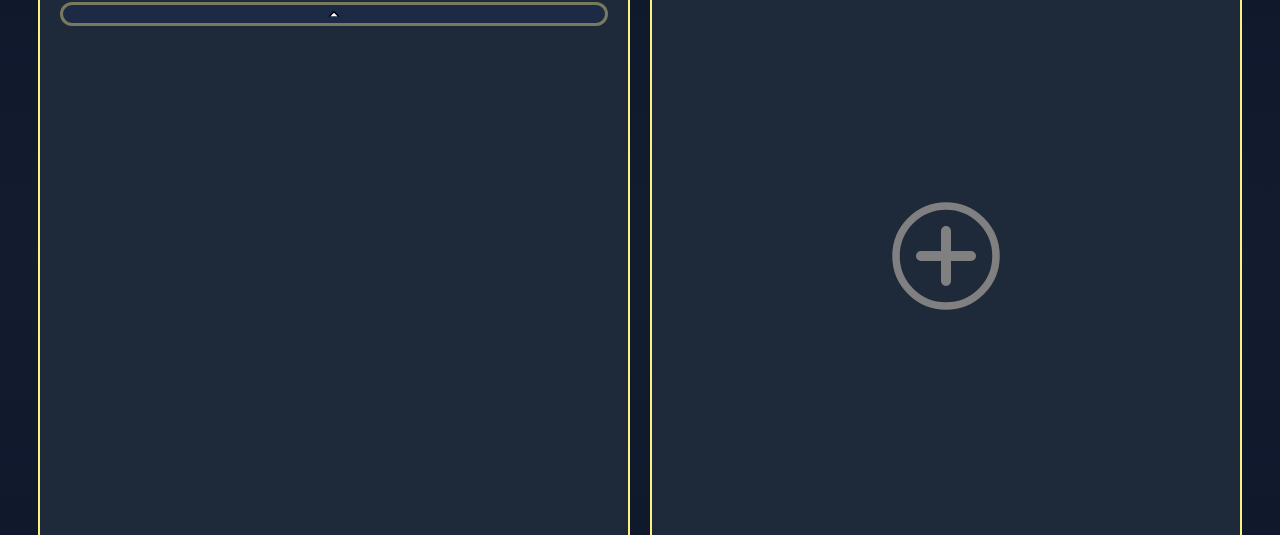
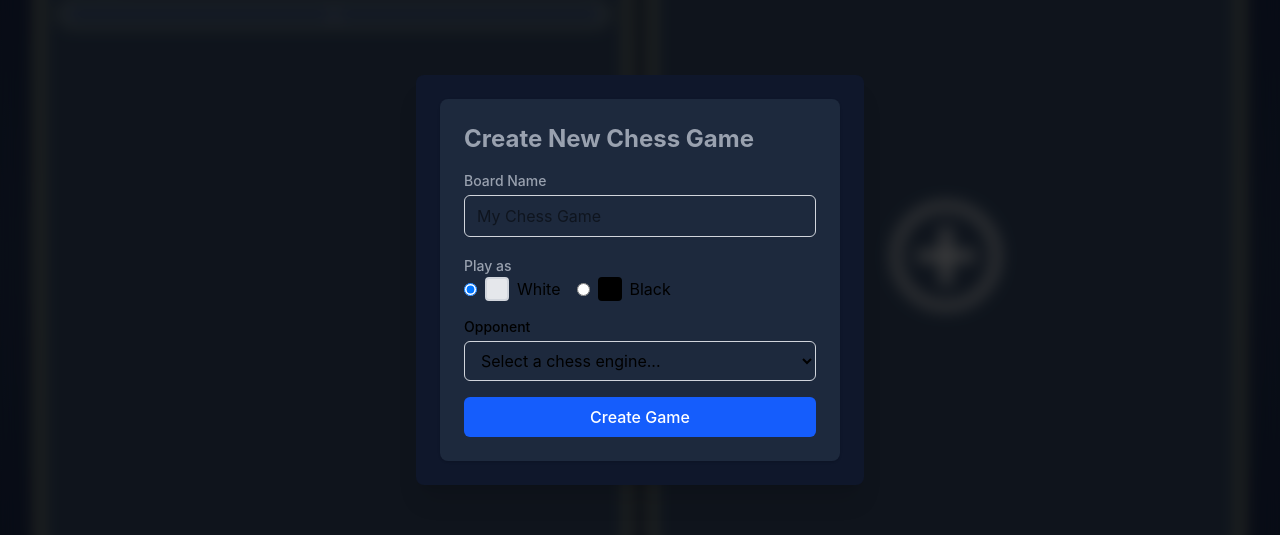
Before and after one commit to Goodkhau/ChessApp, a React app in the folder Frontend/ChessApp/: page /ChessAI/1 in a window 1280 px wide. Shown: the part 120-655 px from the top of the page. Built offline with nearby package versions, Linux system fonts and the light colour scheme; the HTML template or start-up script is replaced by a standard one.

Commit message:
Moved usestate to zustand

```diff
--- a/Frontend/ChessApp/src/pages/ChessAI/ModelName/ChessPage.tsx
+++ b/Frontend/ChessApp/src/pages/ChessAI/ModelName/ChessPage.tsx
@@ -1,15 +1,32 @@
 import _ from "lodash";
-import { useState } from "react";
 
-import { useInstanceKeys } from "./ChessStore.ts";
+import { useChessStoreActions, useInstanceKeys, useShowCreateForm } from "./ChessStore.ts";
 import ChessBoardComponent from "./components/ChessBoardComponent.tsx";
 import CreateDeletePopup from "./components/CreateDeletePopup.tsx";
 import ExpandableListComponent from "./components/ExpandableListComponent.tsx";
 import InstanceHeader from "./components/InstanceHeaderComponent.tsx";
 import { CreateIcon } from "./components/icons/CreateIcon.tsx";
 
+const CHESS_MODELS = [
+	{ id: 'stockfish-16', name: 'Stockfish 16', difficulty: 'Expert' },
+	{ id: 'stockfish-15', name: 'Stockfish 15', difficulty: 'Advanced' },
+	{ id: 'komodo-14', name: 'Komodo 14', difficulty: 'Advanced' },
+	{ id: 'leela-chess', name: 'Leela Chess Zero', difficulty: 'Expert' },
+	{ id: 'fairy-stockfish', name: 'Fairy Stockfish', difficulty: 'Intermediate' },
+	{ id: 'beginner-bot', name: 'Beginner Bot', difficulty: 'Beginner' },
+];
+
 export default function ChessPage() {
-	const [showCreateBoard, setShowCreateBoard] = useState(false);
+	const showCreateForm = useShowCreateForm();
+	const { setShowCreateForm } = useChessStoreActions();
+
+	async function handleCreation(event: React.SubmitEvent<HTMLFormElement>) {
+		// Get whether black or white, get the first move if black and we should have everything for creating an instance.
+		event.preventDefault();
+		console.log("Creating game");
+
+		setShowCreateForm(false);
+	}
 
 	return (
 		<section className="flex flex-wrap gap-5 justify-center">
@@ -30,12 +47,72 @@ export default function ChessPage() {
 				w-9/10 sm:w-124 md:w-148
 				aspect-square
 				cursor-pointer"
-			onClick={() => setShowCreateBoard(!showCreateBoard)}>
+			onClick={() => setShowCreateForm(true)}>
 				<CreateIcon size={120} color="gray" />
 			</div>
 
-			<CreateDeletePopup showCreateBoard={showCreateBoard} onClose={() => setShowCreateBoard(false)}>
-				<p className="text-9xl text-black">{showCreateBoard ? "True" : "False"}</p>
+			<CreateDeletePopup showForm={showCreateForm} onClose={() => setShowCreateForm(false)}>
+				<form onSubmit={handleCreation} className="space-y-4 max-w-md p-6 bg-slate-800 rounded-lg shadow">
+					<h2 className="text-2xl text-gray-400 font-bold mb-4">Create New Chess Game</h2>
+					<label htmlFor="board-name" className="block text-sm text-gray-400 font-medium mb-1">Board Name</label>
+					<input
+						type="text"
+						id="board-name"
+						placeholder="My Chess Game"
+						required
+						className="w-full px-3 py-2 border border-gray-300 rounded-md focus:outline-none focus:ring-2 focus:ring-blue-500"
+					/>
+					<label className="text-sm text-gray-400 font-medium mb-2">Play as</label>
+					<div className="flex gap-4">
+						<label htmlFor="color-white" className="flex items-center cursor-pointer">
+							<input
+								type="radio"
+								id="color-white"
+								name="playerColor"
+								value="white"
+								defaultChecked
+								className="mr-2"
+							/>
+							<span className="flex items-center gap-2">
+								<span className="w-6 h-6 bg-gray-200 border-2 border-gray-300 rounded"></span>
+								White
+							</span>
+						</label>
+						<label htmlFor="color-black" className="flex items-center cursor-pointer">
+							<input
+								type="radio"
+								id="color-black"
+								name="playerColor"
+								value="black"
+								className="mr-2"
+							/>
+							<span className="flex items-center gap-2">
+								<span className="w-6 h-6 bg-black rounded"></span>
+								Black
+							</span>
+						</label>
+					</div>
+					<label htmlFor="chess-model" className="block text-sm font-medium mb-1">Opponent</label>
+					<select
+						id="chess-model"
+						name="chessModel"
+						required
+						className="w-full px-3 py-2 border border-gray-300 rounded-md focus:outline-none focus:ring-2 focus:ring-blue-500"
+					>
+						<option value="">Select a chess engine...</option>
+						{CHESS_MODELS.map(model => (
+							<option key={model.id} value={model.id}>
+								{model.name} ({model.difficulty})
+							</option>
+						))}
+					</select>
+					<button
+						type="submit"
+						className="w-full bg-blue-600 text-white py-2 px-4 rounded-md hover:bg-blue-700 transition-colors font-medium"
+					>
+        				Create Game
+					</button>
+				</form>
 			</CreateDeletePopup>
 		</section>
 	);
--- a/Frontend/ChessApp/src/pages/ChessAI/ModelName/ChessStore.ts
+++ b/Frontend/ChessApp/src/pages/ChessAI/ModelName/ChessStore.ts
@@ -19,6 +19,7 @@ interface ChessDetails {
 
 interface State {
 	length: number;
+	showCreateForm: boolean;
 	instances: {
 		[id: string]: ChessDetails;
 	}
@@ -27,17 +28,20 @@ interface State {
 interface Actions {
 	actions: {
 		hasInstance: (id: string) => boolean;
-		createInstance: (id: string, isWhite: boolean) => void;
+		createInstance: (id: string, details: ChessDetails) => void;
 		deleteInstance: (id: string) => void;
 		setInstancePredictionList: (id: string, list: Prediction[]) => void;
+		setShowCreateForm: (show: boolean) => void;
 	}
 }
 
 
 const useChessStore = create<State & Actions>()((set, get) => ({
 	length: 0,
+	showCreateForm: true,
 	instances: {
 		board_00: {
+			modelName: 'little_blue',
 			boardOrientation: 'black',
 			isWhite: true,
 			chessEngine: new Chess(),
@@ -50,19 +54,12 @@ const useChessStore = create<State & Actions>()((set, get) => ({
 			return get().instances[id] !== undefined;
 		},
 
-		createInstance: (id, isWhite) => set((state) => {
-			const chessEngine = new Chess();
-			const predictions: Prediction[] = [];
+		createInstance: (id, details) => set((state) => {
 			return {
-				length: state.length++,
+				length: state.length + 1,
 				instances: {
 					...state.instances,
-					[id]: {
-						boardOrientation: isWhite ? "white" : "black",
-						isWhite,
-						chessEngine,
-						predictions,
-					},
+					[id]: details,
 				},
 			};
 		}),
@@ -71,7 +68,7 @@ const useChessStore = create<State & Actions>()((set, get) => ({
 			const { [id]: removed, ...rest } = state.instances;
 			console.log("ChessStore.ts: ", removed);
 			return {
-				length: state.length--,
+				length: state.length - 1,
 				instances: rest,
 			};
 		}),
@@ -85,15 +82,29 @@ const useChessStore = create<State & Actions>()((set, get) => ({
 				},
 			},
 		})),
+
+		setShowCreateForm: (show) => set(() => ({
+			showCreateForm: show,
+		})),
 	},
 }));
 
 const useChessStoreActions = () => useChessStore((state) => state.actions);
+
 const useInstanceKeys = () => useChessStore(useShallow((state) => Object.keys(state.instances)));
+const useShowCreateForm = () => useChessStore((state) => state.showCreateForm);
 
 const useInstanceChessEngine = (id: string) => useChessStore((state) => state.instances[id].chessEngine);
 const useInstancePredictionList = (id: string) => useChessStore((state) => state.instances[id].predictions);
 const useInstancePlayerColor = (id: string) => useChessStore((state) => state.instances[id].isWhite);
 const useInstanceBoardOrientation = (id: string) => useChessStore((state) => state.instances[id].boardOrientation);
 
-export { useChessStoreActions, useInstanceBoardOrientation, useInstanceChessEngine, useInstanceKeys, useInstancePlayerColor, useInstancePredictionList };
+export {
+	useChessStoreActions,
+	useInstanceBoardOrientation,
+	useInstanceChessEngine,
+	useInstanceKeys,
+	useInstancePlayerColor,
+	useInstancePredictionList,
+	useShowCreateForm
+};
--- a/Frontend/ChessApp/src/pages/ChessAI/ModelName/components/CreateDeletePopup.tsx
+++ b/Frontend/ChessApp/src/pages/ChessAI/ModelName/components/CreateDeletePopup.tsx
@@ -1,9 +1,9 @@
-export default function CreateDeletePopup({ showCreateBoard, onClose, children }: {
-	showCreateBoard: boolean;
+export default function CreateDeletePopup({ showForm, onClose, children }: {
+	showForm: boolean;
 	onClose: () => void;
 	children: React.ReactNode;
 }) {
-	if (!showCreateBoard) return null;
+	if (!showForm) return null;
 	return (
 		<div className="fixed inset-0 z-50 flex items-center justify-center">
 			<div
@@ -11,7 +11,7 @@ export default function CreateDeletePopup({ showCreateBoard, onClose, children }
 				onClick={onClose}
 			/>
 
-			<div className="relative z-10 bg-white rounded-lg shadow-xl p-6 max-w-md w-full mx-4">
+			<div className="relative z-10 bg-slate-900 rounded-lg shadow-xl p-6 max-w-md w-full mx-4">
 				{children}
 			</div>
 		</div>
--- a/Frontend/ChessApp/src/pages/ChessAI/ModelName/components/icons/OpenCloseIcon.tsx
+++ b/Frontend/ChessApp/src/pages/ChessAI/ModelName/components/icons/OpenCloseIcon.tsx
@@ -35,5 +35,6 @@ const CloseIcon = (
 );
 
 export {
-	CloseIcon, OpenIcon
+	CloseIcon,
+	OpenIcon
 };
--- a/Frontend/ChessApp/src/pages/ChessAI/ModelName/utils/apis/ModelResponse.ts
+++ b/Frontend/ChessApp/src/pages/ChessAI/ModelName/utils/apis/ModelResponse.ts
@@ -67,5 +67,6 @@ class ModelResponseHandler {
 }
 
 export {
-	ModelResponseHandler, type PredictionSet
+	ModelResponseHandler,
+	type PredictionSet
 };
```
